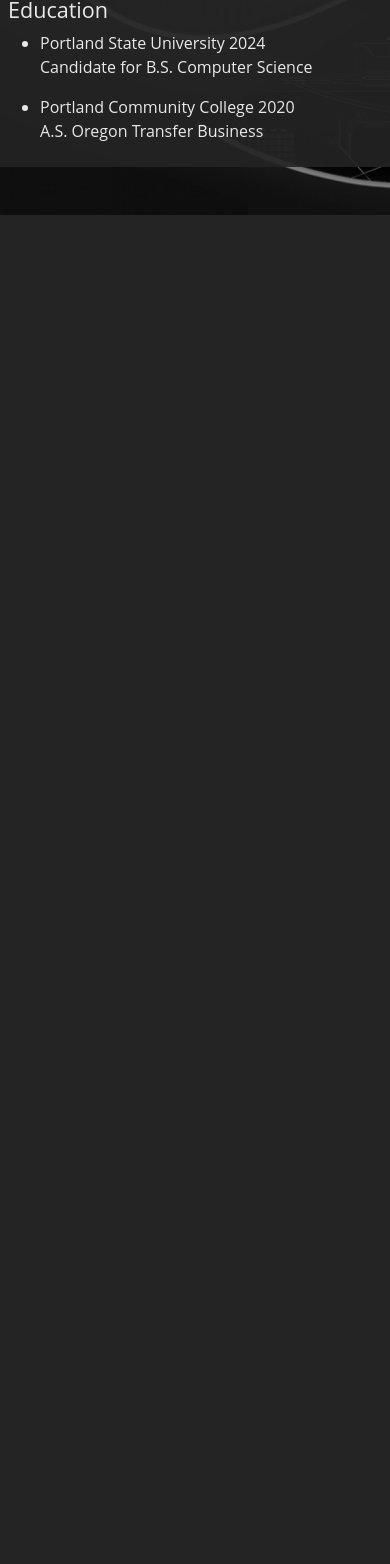
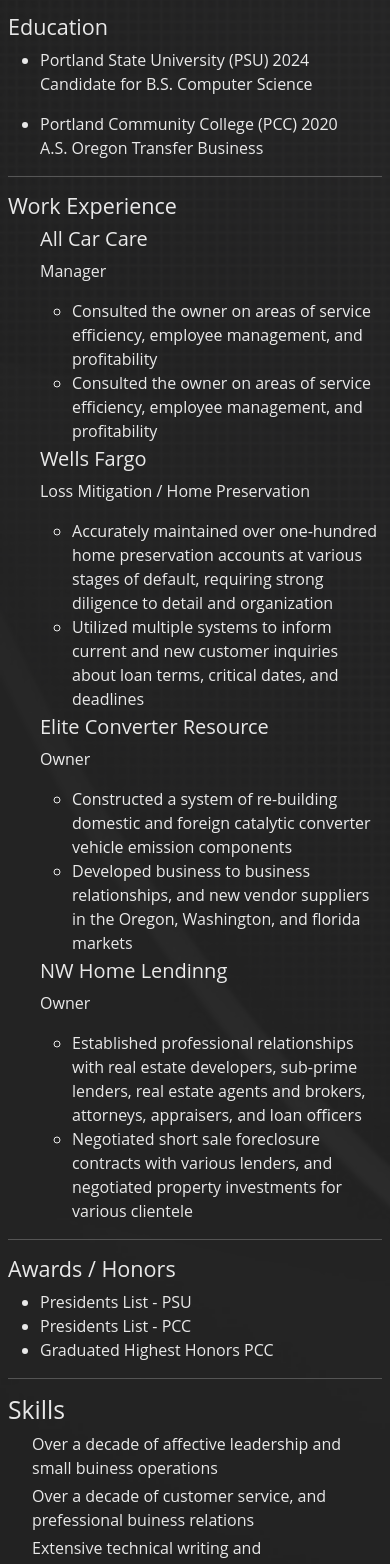
Before and after one commit to hickamt/profile, a React (Vite) app: page /resume in a window 390 px wide. Shown: the part 302-1866 px from the top of the page. Before the commit the page ends 844 px from the top, so only its background shows below. Built offline with nearby package versions, Linux system fonts and the light colour scheme.

Commit message:
mobile resume text completed

```diff
--- a/src/pages/Resume/Resume.jsx
+++ b/src/pages/Resume/Resume.jsx
@@ -25,7 +25,7 @@
     <>
       <div className="resume d-col justify-content-center">
         <h1 className="resume-heading text-center" hidden>Resume</h1>
-        {windowSize[0] < 760 ? <ResumeMobile /> : <ResumeWideScreen />}
+        {windowSize[0] < 800 ? <ResumeMobile /> : <ResumeWideScreen />}
       </div>
     </>
   );
--- a/src/pages/Resume/Views/ResumeMobile.jsx
+++ b/src/pages/Resume/Views/ResumeMobile.jsx
@@ -15,21 +15,161 @@
         <p className="text-center mb-0">Cornelius, OR 97113</p>
         <p className="text-center mb-0">
           (503) 593-1094 or{" "}
-          <a href="mailto:Hickam.T@Outlook.Com">Hickam.T@Outlook.Com</a>
+          <a className="text-light" href="mailto:Hickam.T@Outlook.Com">
+            Hickam.T@Outlook.Com
+          </a>
         </p>
         <hr />
         {/* Objective */}
         <h2 className="objective my-2 fs-4">Objective</h2>
-        <p className="objective-statement">Obtain front-end web development internship</p>
+        <p className="objective-statement">
+          Obtain front-end web development internship
+        </p>
+        <hr />
         {/* Education */}
         <h2 className="education my-2 fs-4">Education</h2>
         <ul className="education">
-          <li className="psu">Portland State University 2024
-          <p>Candidate for B.S. Computer Science</p></li>
-          <li className="pcc">Portland Community College 2020
-          <p>A.S. Oregon Transfer Business</p></li>
+          <li className="psu">
+            Portland State University (PSU) 2024
+            <p>Candidate for B.S. Computer Science</p>
+          </li>
+          <li className="pcc">
+            Portland Community College (PCC) 2020
+            <p>A.S. Oregon Transfer Business</p>
+          </li>
         </ul>
-
+        <hr />
+        {/* Work Experience */}
+        <h2 className="work-experience my-2 fs-4">Work Experience</h2>
+        <ul className="work-experience">
+          {/* First Position */}
+          <h3 className="company-one mt-1 fs-5">All Car Care</h3>
+          <p className="position">Manager</p>
+          <ul className="description">
+            <li className="all-car-care">
+              Consulted the owner on areas of service efficiency, employee
+              management, and profitability
+            </li>
+            <li className="all-car-care">
+              Consulted the owner on areas of service efficiency, employee
+              management, and profitability
+            </li>
+          </ul>
+          {/* Second Position */}
+          <h3 className="company-two mt-1 fs-5">Wells Fargo</h3>
+          <p className="position">Loss Mitigation / Home Preservation</p>
+          <ul className="description">
+            <li className="wells-fargo">
+              Accurately maintained over one-hundred home preservation accounts
+              at various stages of default, requiring strong diligence to detail
+              and organization
+            </li>
+            <li className="wells-fargo">
+              Utilized multiple systems to inform current and new customer
+              inquiries about loan terms, critical dates, and deadlines
+            </li>
+          </ul>
+          {/* Third Position */}
+          <h3 className="company-three mt-1 fs-5">Elite Converter Resource</h3>
+          <p className="position">Owner</p>
+          <ul className="description">
+            <li className="elite-converter-resource">
+              Constructed a system of re-building domestic and foreign catalytic
+              converter vehicle emission components
+            </li>
+            <li className="elite-converter-resource">
+              Developed business to business relationships, and new vendor
+              suppliers in the Oregon, Washington, and florida markets
+            </li>
+          </ul>
+          {/* Fourth Position */}
+          <h3 className="company-three mt-1 fs-5">NW Home Lendinng</h3>
+          <p className="position">Owner</p>
+          <ul className="description">
+            <li className="nw-home-lending">
+              Established professional relationships with real estate
+              developers, sub-prime lenders, real estate agents and brokers,
+              attorneys, appraisers, and loan officers
+            </li>
+            <li className="nw-home-lending">
+              Negotiated short sale foreclosure contracts with various lenders,
+              and negotiated property investments for various clientele
+            </li>
+          </ul>
+        </ul>
+        <hr />
+        {/* Award & Honors */}
+        <h2 className="awards-honors my-2 fs-4">Awards / Honors</h2>
+        <ul>
+          <li className="awards-honors mb-0">Presidents List - PSU</li>
+          <li className="awards-honors mb-0">Presidents List - PCC</li>
+          <li className="awards-honors mb-0">Graduated Highest Honors PCC</li>
+        </ul>
+        <hr />
+        {/* Skills */}
+        <h2 className="skills">Skills</h2>
+        <div className="skills ms-4">
+          <p className="skills mb-1">
+            Over a decade of affective leadership and small buiness operations
+          </p>
+          <p className="skills mb-1">
+            Over a decade of customer service, and prefessional buiness
+            relations
+          </p>
+          <p className="skills mb-1">
+            Extensive technical writing and communications ability
+          </p>
+          <p className="skills mb-1">
+            Computer Languages:
+            <ul className="languages">
+              <li>C/C++</li>
+              <li>JavaScript</li>
+              <li>Typescript</li>
+              <li>Java</li>
+              <li>HTML</li>
+              <li>CSS</li>
+            </ul>
+          </p>
+          <p className="skills mb-1">
+            Frameworks / Libraries:
+            <ul className="languages">
+              <li>ReactJS</li>
+              <li>NodeJS</li>
+              <li>ExpressJS</li>
+              <li>Bootstrap</li>
+            </ul>
+          </p>
+          <p className="skills mb-1">
+            Editors:
+            <ul className="languages">
+              <li>Visual Studio Code</li>
+              <li>Visual Studio</li>
+              <li>VIM</li>
+            </ul>
+          </p>
+          <p className="skills mb-1">
+            Operating Systems:
+            <ul className="languages">
+              <li>Microsoft Windows</li>
+              <li>Linux/Unix</li>
+            </ul>
+          </p>
+          <p className="skills mb-1">
+            Command Prompt / Shell:
+            <ul className="languages">
+              <li>Terminal</li>
+              <li>PowerShell</li>
+              <li>Command Prompt</li>
+            </ul>
+          </p>
+          <p className="skills mb-1">
+            Software:
+            <ul className="languages">
+              <li>Microsoft Office Suite</li>
+              <li>Adobe</li>
+            </ul>
+          </p>
+        </div>
       </MobileStyledView>
     </>
   );
--- a/src/pages/Resume/Views/ResumeWideScreen.jsx
+++ b/src/pages/Resume/Views/ResumeWideScreen.jsx
@@ -4,7 +4,6 @@
 const ResumeWideScreen = () => {
   return (
     <div className="row justify-content-evenly">
-      <h1 className="resume-heading text-center">Resume Wide Screen</h1>
       <iframe
         className="iframe-resume"
         src={pdfView}
```
Also changed, not shown: 1 other file (tests, documents, lock files or other folders).
